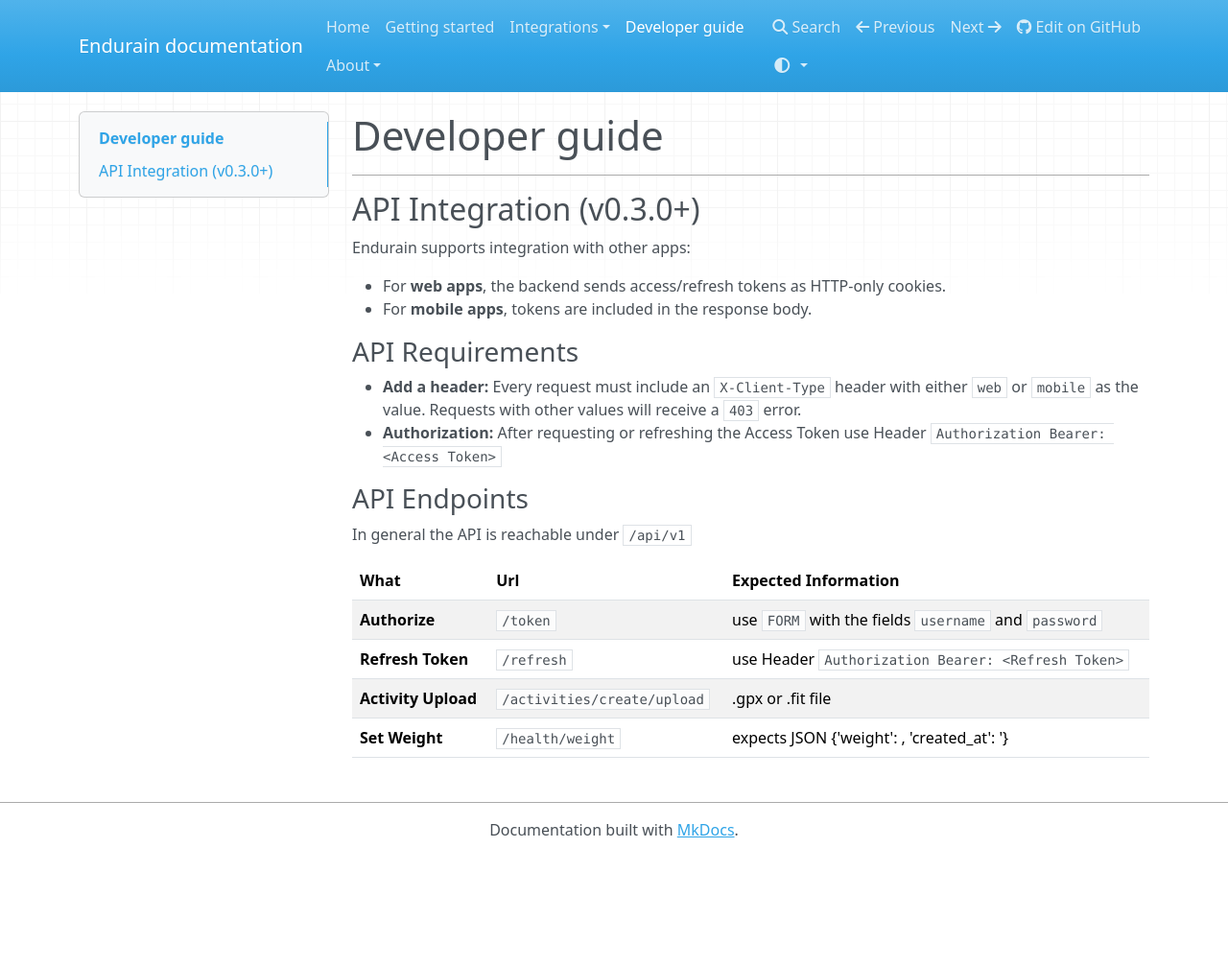
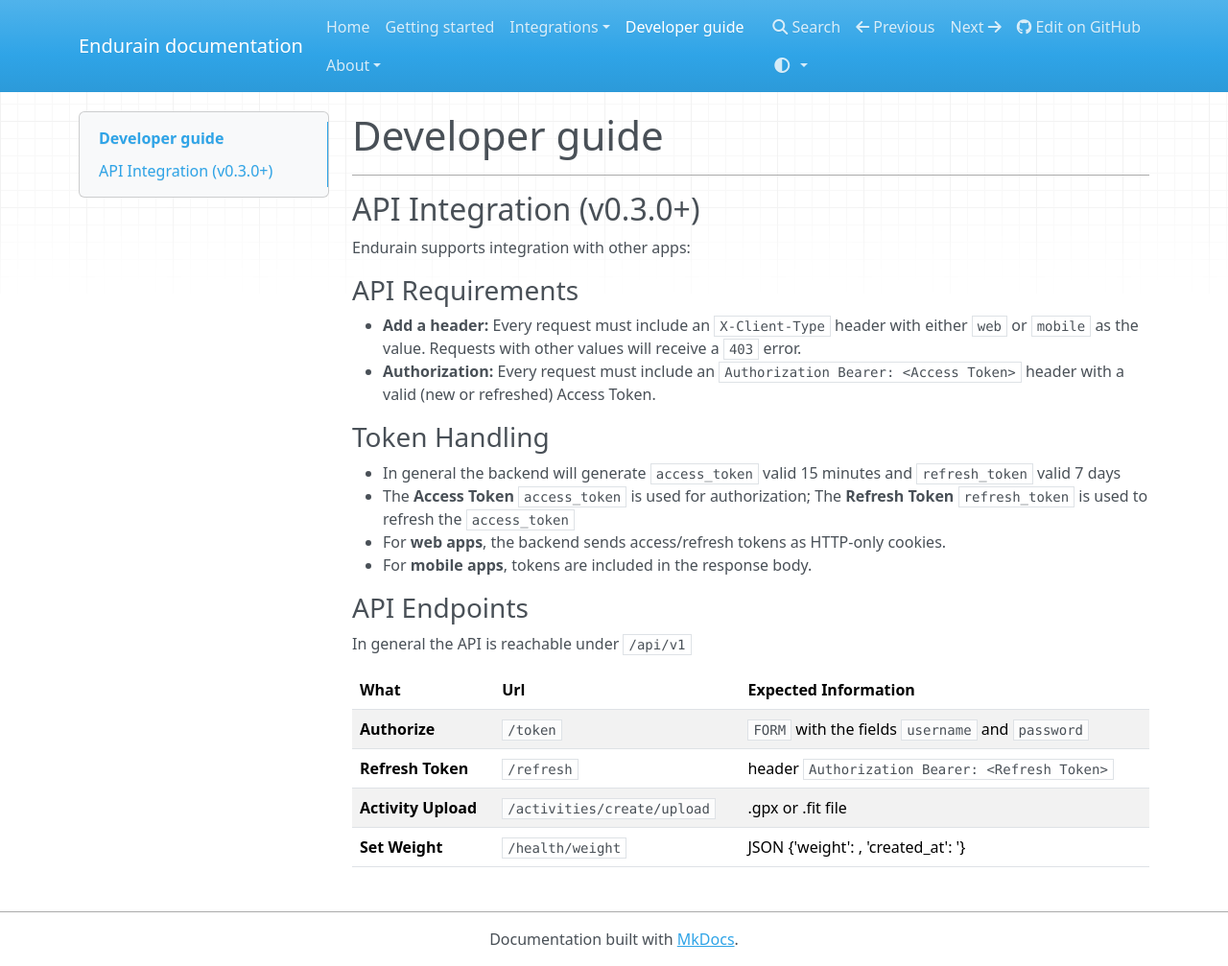
Before and after one commit to joaovitoriasilva/endurain, an MkDocs documentation site: the page built from docs/developer-guide.md, in a window 1280 px wide and 1007 px high. Shown: the whole window at 96% size. Built offline with MkDocs 1.6.1, drawn with Linux system fonts in a browser that asks for light colours; nearby versions of some CDN libraries.

Commit message:
Update developer-guide.md

```diff
--- a/docs/developer-guide.md
+++ b/docs/developer-guide.md
@@ -6,20 +6,24 @@
 
 Endurain supports integration with other apps:
 
+
+### API Requirements
+- **Add a header:** Every request must include an `X-Client-Type` header with either `web` or `mobile` as the value. Requests with other values will receive a `403` error.
+- **Authorization:** Every request must include an `Authorization Bearer: <Access Token>` header with a valid (new or refreshed) Access Token.
+
+### Token Handling
+- In general the backend will generate `access_token` valid 15 minutes and `refresh_token` valid 7 days
+- The **Access Token** `access_token` is used for authorization; The **Refresh Token** `refresh_token` is used to refresh the `access_token`
 - For **web apps**, the backend sends access/refresh tokens as HTTP-only cookies.
 - For **mobile apps**, tokens are included in the response body.
 
-### API Requirements
-
-- **Add a header:** Every request must include an `X-Client-Type` header with either `web` or `mobile` as the value. Requests with other values will receive a `403` error.
-- **Authorization:** After requesting or refreshing the Access Token use Header `Authorization Bearer: <Access Token>`
 
 ### API Endpoints
 In general the API is reachable under `/api/v1`
 
 | What | Url | Expected Information |
 | ---- | --- | ---------------------|
-| **Authorize** | `/token` |  use `FORM` with the fields `username` and `password` |
-| **Refresh Token** | `/refresh` | use Header `Authorization Bearer: <Refresh Token>`  |
+| **Authorize** | `/token` |  `FORM` with the fields `username` and `password` |
+| **Refresh Token** | `/refresh` | header `Authorization Bearer: <Refresh Token>`  |
 | **Activity Upload** | `/activities/create/upload` | .gpx or .fit file |
-| **Set Weight** | `/health/weight` | expects JSON {'weight': <number>, 'created_at': <date:yyyy-MM-dd>'} |
+| **Set Weight** | `/health/weight` | JSON {'weight': <number>, 'created_at': <date:yyyy-MM-dd>'} |
```
